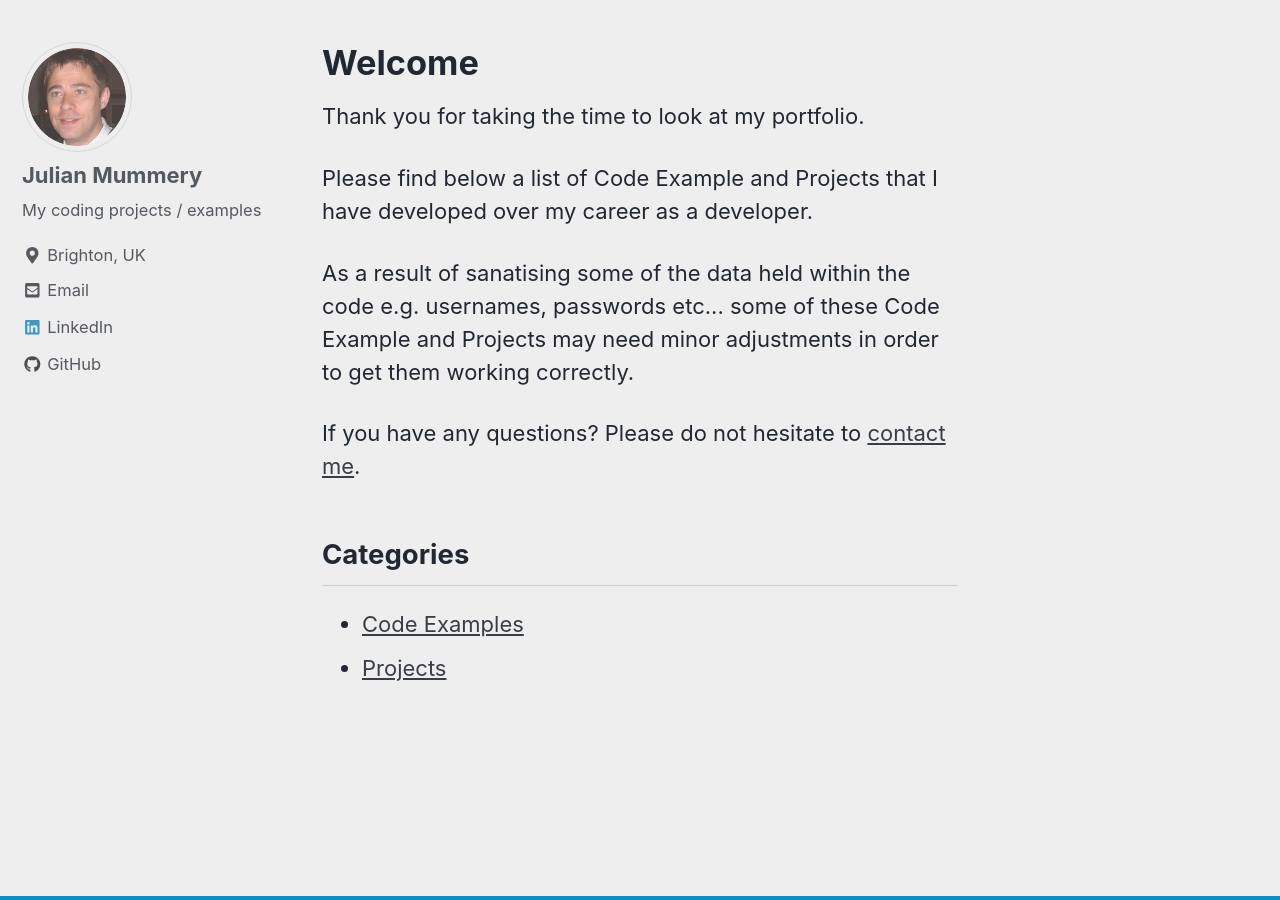
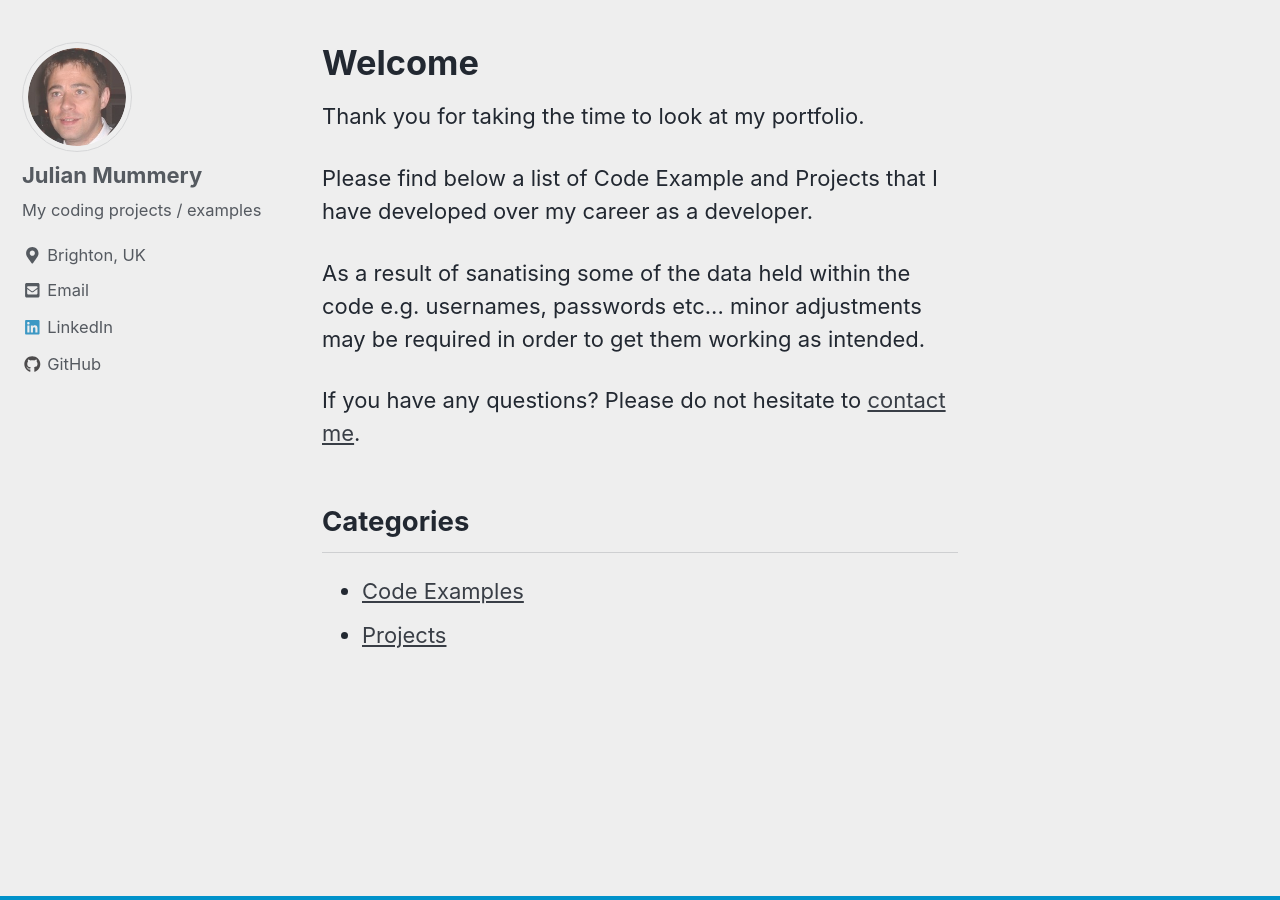
Before and after one commit to julianmummery/julianmummery.github.io, a Jekyll site: the page built from index.html, in a window 1280 px wide and 900 px high, scrolled down 390 px. Built offline with Jekyll 4.4.1, drawn with Linux system fonts in a browser that asks for light colours; nearby versions of some CDN libraries; the list of posts is cut into pages by our own code.

Commit message:
Update index.html

```diff
--- a/index.html
+++ b/index.html
@@ -11,7 +11,7 @@ header:
 <p>Please find below a list of Code Example and Projects that I have developed over my career as a developer.</p>
 
 <p>As a result of sanatising some of the data held within the code e.g. usernames, passwords etc...
-some of these Code Example and Projects may need minor adjustments in order to get them working correctly.</p>
+minor adjustments may be required in order to get them working as intended.</p>
 
 <p>If you have any questions? Please do not hesitate to <a href="mailto:julianmummery@gmail.com?subject=Question from Developer Portfolio" target="_self">contact me</a>.</p>
 
```
